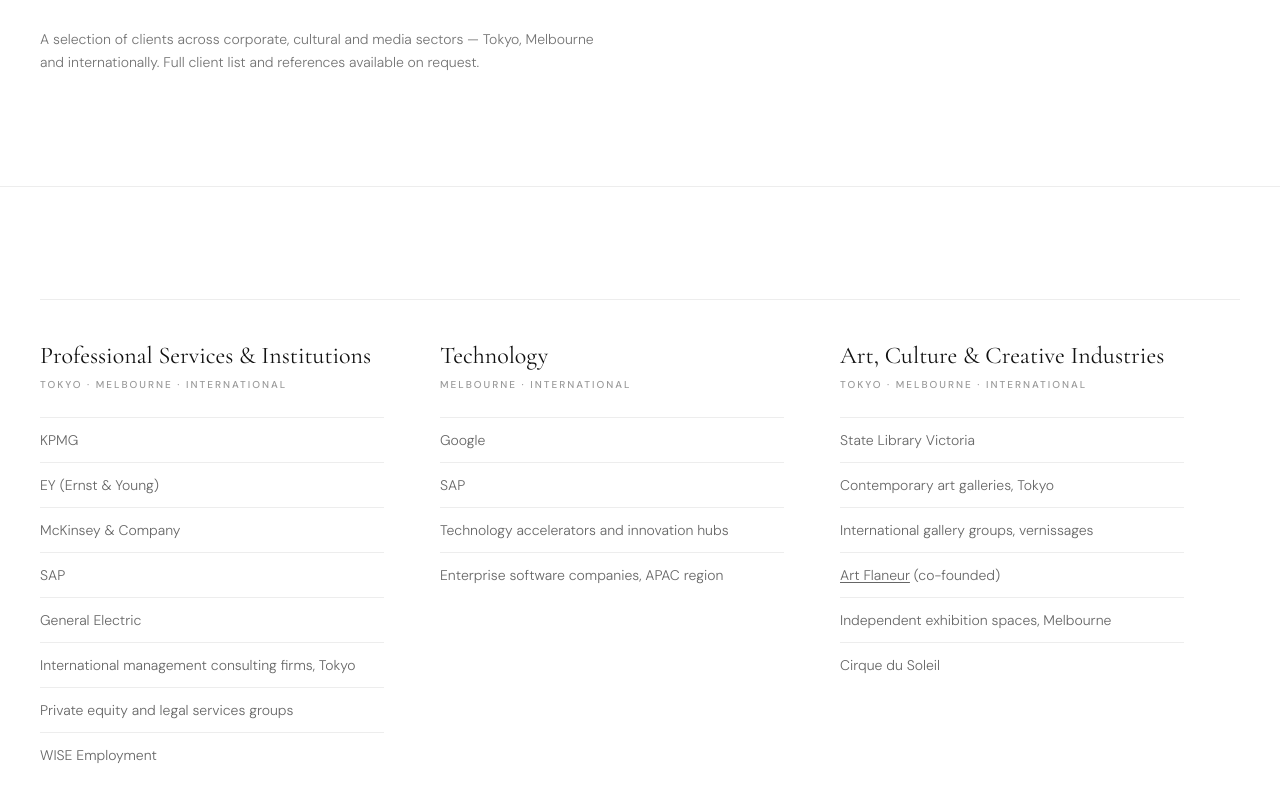
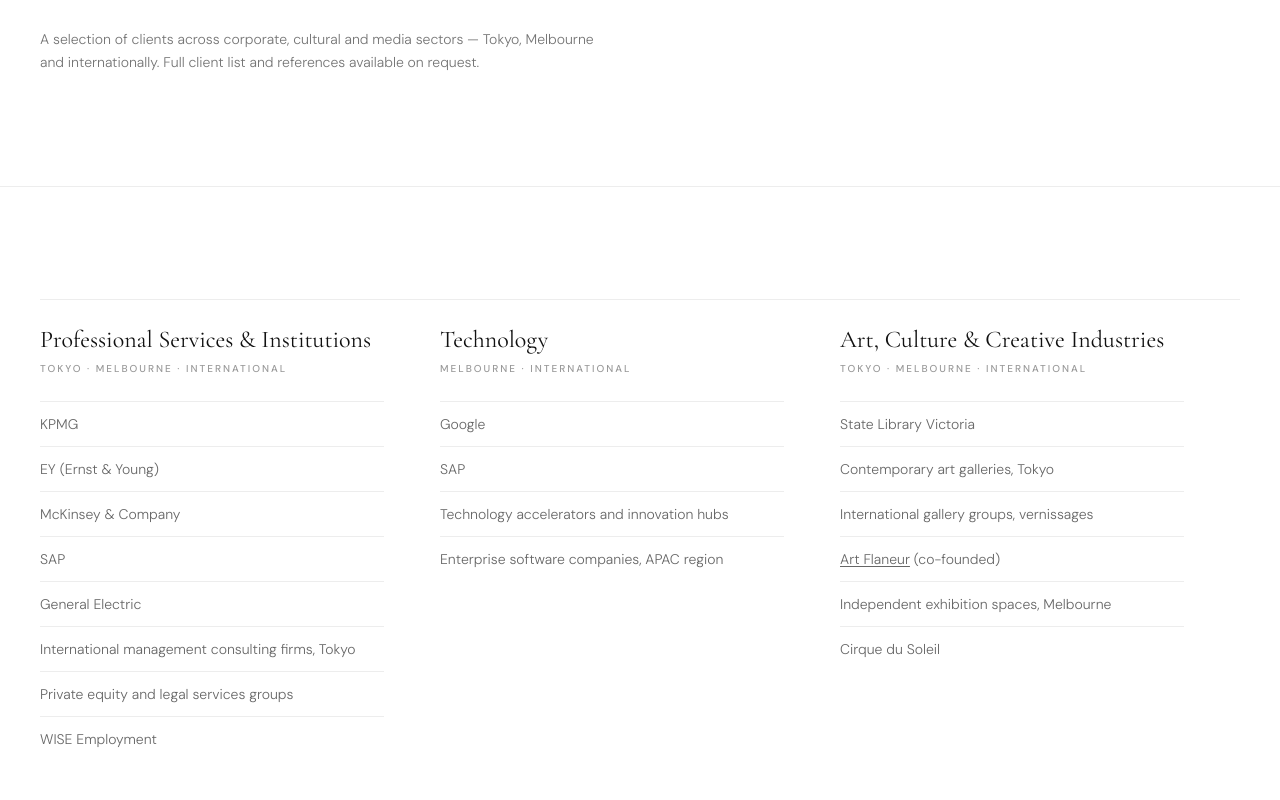
Before and after one commit to ArtFlaneur/evagorobets.com, a Next.js app: page /en/clients in a window 1280 px wide. Shown: the part 354-1154 px from the top of the page. Built offline with nearby package versions, Linux system fonts and the light colour scheme.

Commit message:
clients: raise sector headings in cards

```diff
--- a/src/app/[locale]/clients/page.tsx
+++ b/src/app/[locale]/clients/page.tsx
@@ -248,7 +248,7 @@
       <section className="section border-t border-black/[0.07]">
         <div className="grid gap-y-0 md:grid-cols-2 lg:grid-cols-3">
           {sectors.map(({ sector, note, clients }) => (
-            <div key={sector} className="border-t border-black/[0.07] py-10 pr-0 md:pr-14">
+            <div key={sector} className="border-t border-black/[0.07] pt-6 pb-10 pr-0 md:pr-14">
               <p className="text-2xl mb-1" style={{ fontFamily: "var(--font-cormorant)", fontWeight: 400 }}>
                 {sector}
               </p>
```
